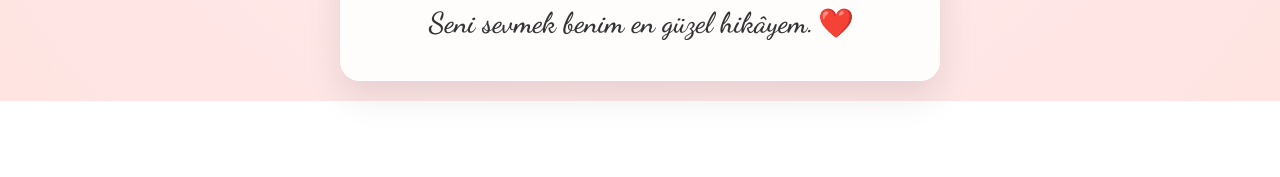
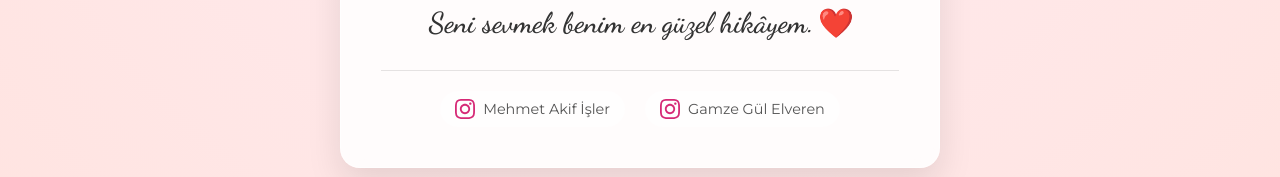
Before and after one commit to R0YC0LD/Hikayem, a plain HTML site: page index.html in a window 1280 px wide. Shown: the part 957-1134 px from the top of the page. Before the commit the page ends 1058 px from the top, so only its background shows below. Drawn offline with Linux system fonts and the light colour scheme.

Commit message:
Update index.html

```diff
--- a/index.html
+++ b/index.html
@@ -77,6 +77,7 @@
             text-align: center;
             border: 1px solid rgba(255,255,255,0.6);
             animation: fadeIn 1.5s ease-out;
+            margin-bottom: 20px;
         }
 
         /* Fotoğraf Galerisi */
@@ -118,7 +119,7 @@
         h1 {
             font-family: 'Dancing Script', cursive;
             font-size: 2.5rem;
-            color: #d6336c; /* Koyu pembe */
+            color: #d6336c;
             margin-bottom: 20px;
         }
 
@@ -139,6 +140,7 @@
             font-size: 1.8rem;
             margin-top: 30px;
             color: #333;
+            margin-bottom: 30px; /* Sosyal medya ikonları için boşluk */
         }
 
         .heart-icon {
@@ -146,6 +148,42 @@
             font-size: 1.5rem;
             animation: beat 1s infinite alternate;
             display: inline-block;
+        }
+
+        /* Instagram Bölümü */
+        .social-links {
+            border-top: 1px solid rgba(0,0,0,0.1); /* İnce bir çizgi */
+            padding-top: 20px;
+            display: flex;
+            justify-content: center;
+            gap: 20px;
+            flex-wrap: wrap;
+        }
+
+        .insta-link {
+            text-decoration: none;
+            color: #555;
+            font-size: 0.9rem;
+            display: flex;
+            align-items: center;
+            gap: 8px;
+            transition: all 0.3s ease;
+            background: rgba(255,255,255,0.5);
+            padding: 8px 15px;
+            border-radius: 20px;
+        }
+
+        .insta-link svg {
+            width: 20px;
+            height: 20px;
+            fill: #d62976; /* Instagram logosu rengi */
+        }
+
+        .insta-link:hover {
+            background: #fff;
+            color: #d62976;
+            box-shadow: 0 4px 10px rgba(214, 41, 118, 0.2);
+            transform: translateY(-2px);
         }
 
         /* Animasyonlar */
@@ -164,6 +202,7 @@
             .photo-frame { width: 90px; height: 90px; }
             h1 { font-size: 2rem; }
             .message-content { font-size: 0.95rem; }
+            .social-links { flex-direction: column; gap: 10px; } /* Mobilde alt alta dursun */
         }
     </style>
 </head>
@@ -199,13 +238,27 @@
         <div class="signature">
             Seni sevmek benim en güzel hikâyem. <span class="heart-icon">❤️</span>
         </div>
+
+        <div class="social-links">
+            <a href="https://www.instagram.com/akfislr05?igsh=czdpYnNnYThwb2o5" target="_blank" class="insta-link">
+                <svg viewBox="0 0 24 24">
+                    <path d="M12 2.163c3.204 0 3.584.012 4.85.07 3.252.148 4.771 1.691 4.919 4.919.058 1.265.069 1.645.069 4.849 0 3.205-.012 3.584-.069 4.849-.149 3.225-1.664 4.771-4.919 4.919-1.266.058-1.644.07-4.85.07-3.204 0-3.584-.012-4.849-.07-3.26-.149-4.771-1.699-4.919-4.92-.058-1.265-.07-1.644-.07-4.849 0-3.204.013-3.583.07-4.849.149-3.227 1.664-4.771 4.919-4.919 1.266-.057 1.645-.069 4.849-.069zm0-2.163c-3.259 0-3.667.014-4.947.072-4.358.2-6.78 2.618-6.98 6.98-.059 1.281-.073 1.689-.073 4.948 0 3.259.014 3.668.072 4.948.2 4.358 2.618 6.78 6.98 6.98 1.281.058 1.689.072 4.948.072 3.259 0 3.668-.014 4.948-.072 4.354-.2 6.782-2.618 6.979-6.98.059-1.28.073-1.689.073-4.948 0-3.259-.014-3.667-.072-4.947-.196-4.354-2.617-6.78-6.979-6.98-1.281-.059-1.69-.073-4.949-.073zm0 5.838c-3.403 0-6.162 2.759-6.162 6.162s2.759 6.163 6.162 6.163 6.162-2.759 6.162-6.163c0-3.403-2.759-6.162-6.162-6.162zm0 10.162c-2.209 0-4-1.79-4-4 0-2.209 1.791-4 4-4s4 1.791 4 4c0 2.21-1.791 4-4 4zm6.406-11.845c-.796 0-1.441.645-1.441 1.44s.645 1.44 1.441 1.44c.795 0 1.439-.645 1.439-1.44s-.644-1.44-1.439-1.44z"/>
+                </svg>
+                Mehmet Akif İşler
+            </a>
+            <a href="https://www.instagram.com/gamzeciciim?igsh=MTcyM2FsMGhhdnp4MA==" target="_blank" class="insta-link">
+                <svg viewBox="0 0 24 24">
+                    <path d="M12 2.163c3.204 0 3.584.012 4.85.07 3.252.148 4.771 1.691 4.919 4.919.058 1.265.069 1.645.069 4.849 0 3.205-.012 3.584-.069 4.849-.149 3.225-1.664 4.771-4.919 4.919-1.266.058-1.644.07-4.85.07-3.204 0-3.584-.012-4.849-.07-3.26-.149-4.771-1.699-4.919-4.92-.058-1.265-.07-1.644-.07-4.849 0-3.204.013-3.583.07-4.849.149-3.227 1.664-4.771 4.919-4.919 1.266-.057 1.645-.069 4.849-.069zm0-2.163c-3.259 0-3.667.014-4.947.072-4.358.2-6.78 2.618-6.98 6.98-.059 1.281-.073 1.689-.073 4.948 0 3.259.014 3.668.072 4.948.2 4.358 2.618 6.78 6.98 6.98 1.281.058 1.689.072 4.948.072 3.259 0 3.668-.014 4.948-.072 4.354-.2 6.782-2.618 6.979-6.98.059-1.28.073-1.689.073-4.948 0-3.259-.014-3.667-.072-4.947-.196-4.354-2.617-6.78-6.979-6.98-1.281-.059-1.69-.073-4.949-.073zm0 5.838c-3.403 0-6.162 2.759-6.162 6.162s2.759 6.163 6.162 6.163 6.162-2.759 6.162-6.163c0-3.403-2.759-6.162-6.162-6.162zm0 10.162c-2.209 0-4-1.79-4-4 0-2.209 1.791-4 4-4s4 1.791 4 4c0 2.21-1.791 4-4 4zm6.406-11.845c-.796 0-1.441.645-1.441 1.44s.645 1.44 1.441 1.44c.795 0 1.439-.645 1.439-1.44s-.644-1.44-1.439-1.44z"/>
+                </svg>
+                Gamze Gül Elveren
+            </a>
+        </div>
     </div>
 
     <script>
-        // Arkaplan için rastgele uçuşan kalpler oluşturma
         function createHearts() {
             const container = document.getElementById('heartsContainer');
-            const heartCount = 15; // Kalp sayısı
+            const heartCount = 15;
 
             for(let i=0; i<heartCount; i++) {
                 const heart = document.createElement('div');
```
